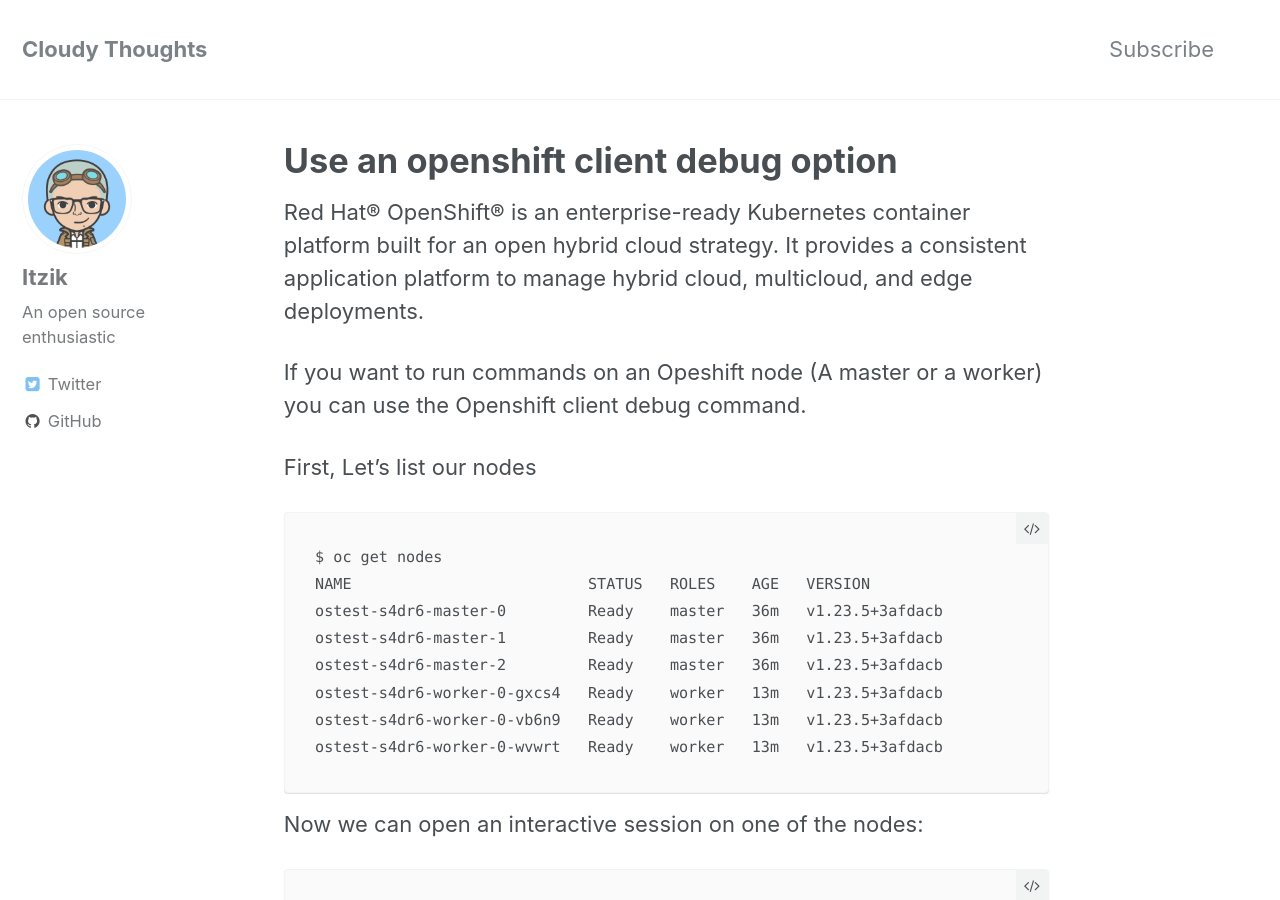
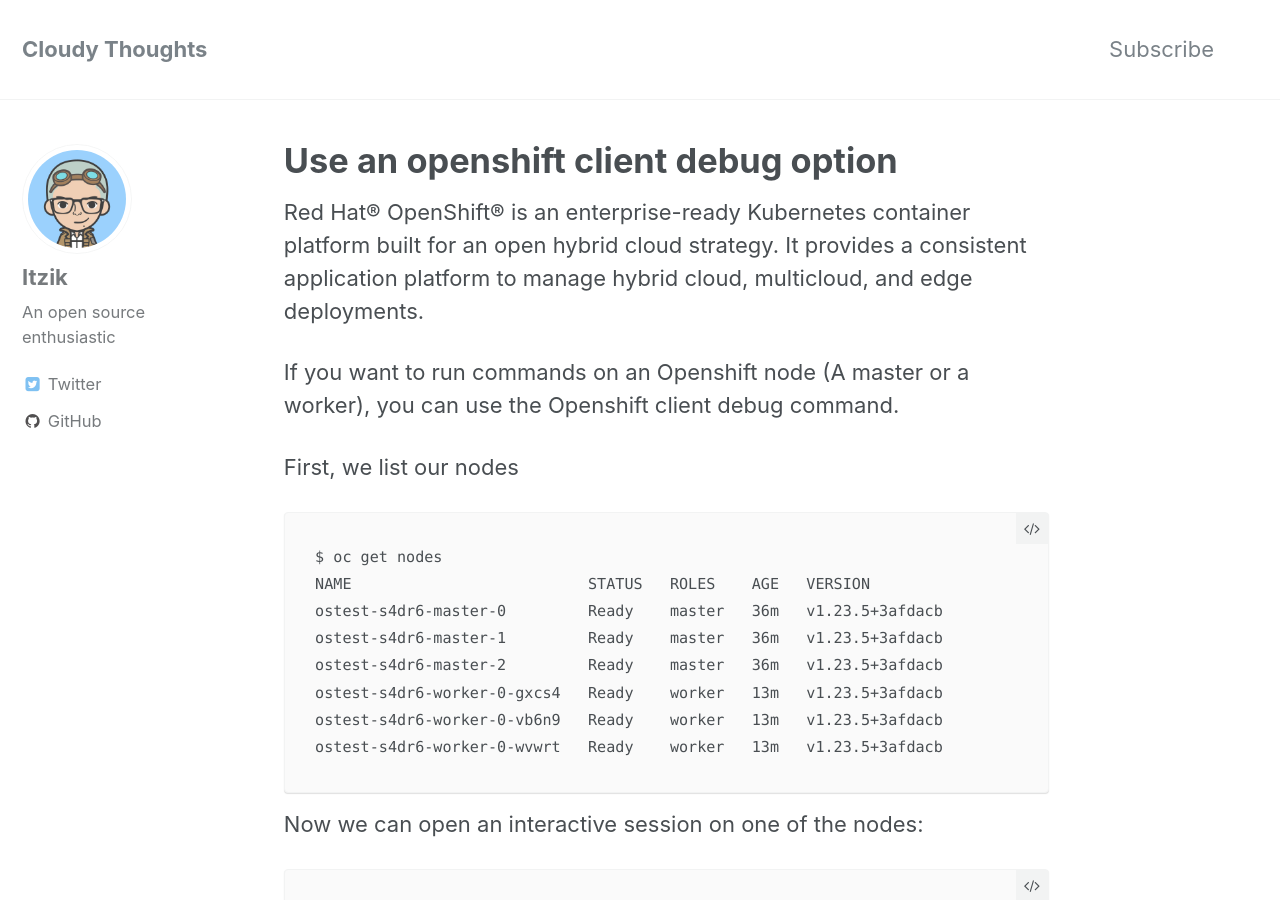
Before and after one commit to itzikb/itzikb.github.io, a Jekyll site: the page built from _posts/2022-07-12-use-oc-debug-in-openshift.md, in a window 1280 px wide and 900 px high. Built offline with Jekyll 4.4.1, drawn with Linux system fonts in a browser that asks for light colours; comment, search, counter and statistics services are not loaded.

Commit message:
Update 2022-07-12-use-oc-debug-in-openshift.md

````diff
--- a/_posts/2022-07-12-use-oc-debug-in-openshift.md
+++ b/_posts/2022-07-12-use-oc-debug-in-openshift.md
@@ -7,9 +7,9 @@
 ---
 Red Hat® OpenShift® is an enterprise-ready Kubernetes container platform built for an open hybrid cloud strategy. It provides a consistent application platform to manage hybrid cloud, multicloud, and edge deployments.
 
-If you want to run commands on an Opeshift node (A master or a worker) you can use the Openshift client debug command.
+If you want to run commands on an Openshift node (A master or a worker), you can use the Openshift client debug command.
 
-First, Let's list our nodes
+First, we list our nodes
 ```
 $ oc get nodes
 NAME                          STATUS   ROLES    AGE   VERSION
````
